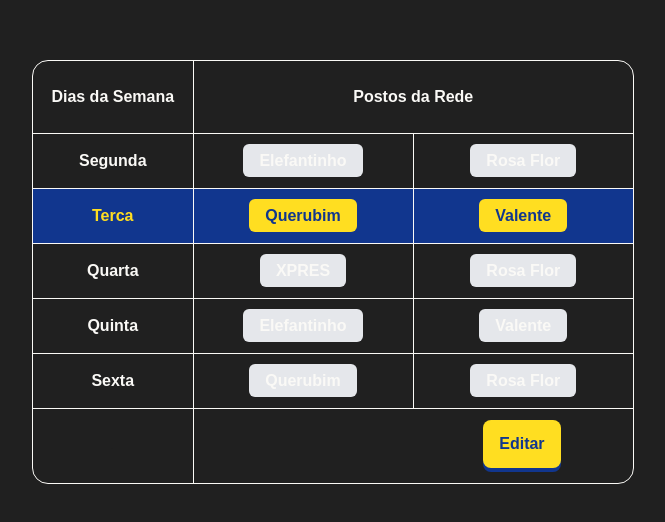
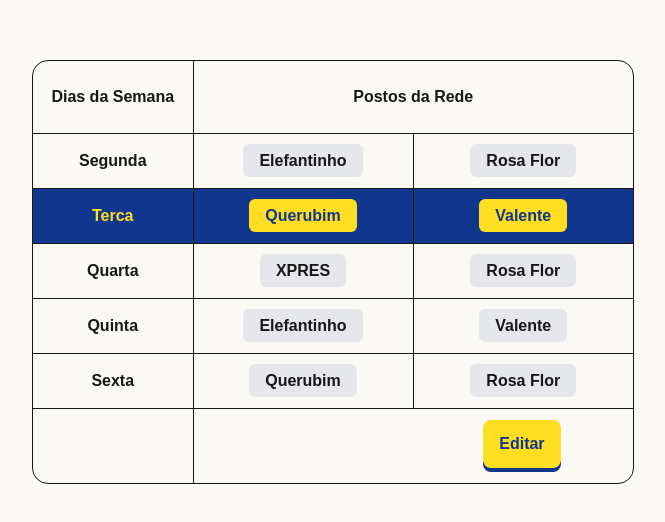
Before and after one commit to adejuniorr/rp3-monitoramento, a Next.js app: page / in a window 1280 px wide. Shown: the part 128-650 px from the top of the page, without its empty margins (307-972 px from the left). Built offline with nearby package versions, Linux system fonts and the light colour scheme.

Commit message:
:lipstick: style : fix dark-theme styles

```diff
--- a/src/app/globals.css
+++ b/src/app/globals.css
@@ -8,7 +8,7 @@
   overflow-x: hidden;
 }
 
-@media (prefers-color-scheme: light) {
+@media (prefers-color-scheme: dark) {
   :root {
     --background: #202020;
     --foreground: #faf9f6;
--- a/src/components/MonitoringSchedule.tsx
+++ b/src/components/MonitoringSchedule.tsx
@@ -47,7 +47,7 @@ export const MonitoringSchedule = () => {
   };
 
   return (
-    <div className="relative rounded-[16px] border border-foreground bg-background">
+    <div className="relative rounded-[16px] border border-foreground dark:border-gray-500 bg-background">
       <table className="w-[600px] h-[400px] overflow-hidden text-base">
         <THeader />
         <tbody>
--- a/src/components/monitoring-schedule/DayRow.tsx
+++ b/src/components/monitoring-schedule/DayRow.tsx
@@ -22,17 +22,19 @@ export const DayRow = ({
 
   const cellClass = isCurrentDay
     ? "bg-rp3-yellow text-rp3-blue px-4 py-2 rounded-md font-bold"
-    : "bg-gray-200 px-4 py-2 rounded-md font-bold";
+    : "bg-gray-200 dark:bg-black px-4 py-2 rounded-md font-bold";
 
   const rowClass = isCurrentDay ? "bg-rp3-blue text-rp3-yellow font-bold" : "";
 
   return (
     <tr key={day} className={rowClass}>
-      <th className="py-[15px] border-r border-b border-foreground">{day}</th>
-      <td className="py-[15px] w-[220px] text-center border-r border-b border-foreground">
+      <th className="py-[15px] border-r border-b border-foreground dark:border-gray-500">
+        {day}
+      </th>
+      <td className="py-[15px] w-[220px] text-center border-r border-b border-foreground dark:border-gray-500">
         <span className={cellClass}>{station.name}</span>
       </td>
-      <td className="py-[15px] w-[220px] text-center border-b border-foreground">
+      <td className="py-[15px] w-[220px] text-center border-b border-foreground dark:border-gray-500">
         <span className={cellClass}>{priorityStation.name}</span>
       </td>
     </tr>
--- a/src/components/monitoring-schedule/THeader.tsx
+++ b/src/components/monitoring-schedule/THeader.tsx
@@ -2,12 +2,12 @@ export const THeader = () => {
   return (
     <thead>
       <tr>
-        <th className="w-[160px] px-[16px] py-[24px] border-r border-b border-foreground">
+        <th className="w-[160px] px-[16px] py-[24px] border-r border-b border-foreground dark:border-gray-500">
           Dias da Semana
         </th>
         <th
           colSpan={2}
-          className="px-[16px] py-[24px] border-b border-foreground"
+          className="px-[16px] py-[24px] border-b border-foreground dark:border-gray-500"
         >
           Postos da Rede
         </th>
--- a/src/components/monitoring-schedule/TableActions.tsx
+++ b/src/components/monitoring-schedule/TableActions.tsx
@@ -21,7 +21,7 @@ export const TableActions = ({
 
   return (
     <tr className="h-[75px]">
-      <th className="border-r border-foreground text-background select-none">
+      <th className="border-r border-foreground dark:border-gray-500 text-background select-none">
         .
       </th>
       <td className="text-center relative">
```
